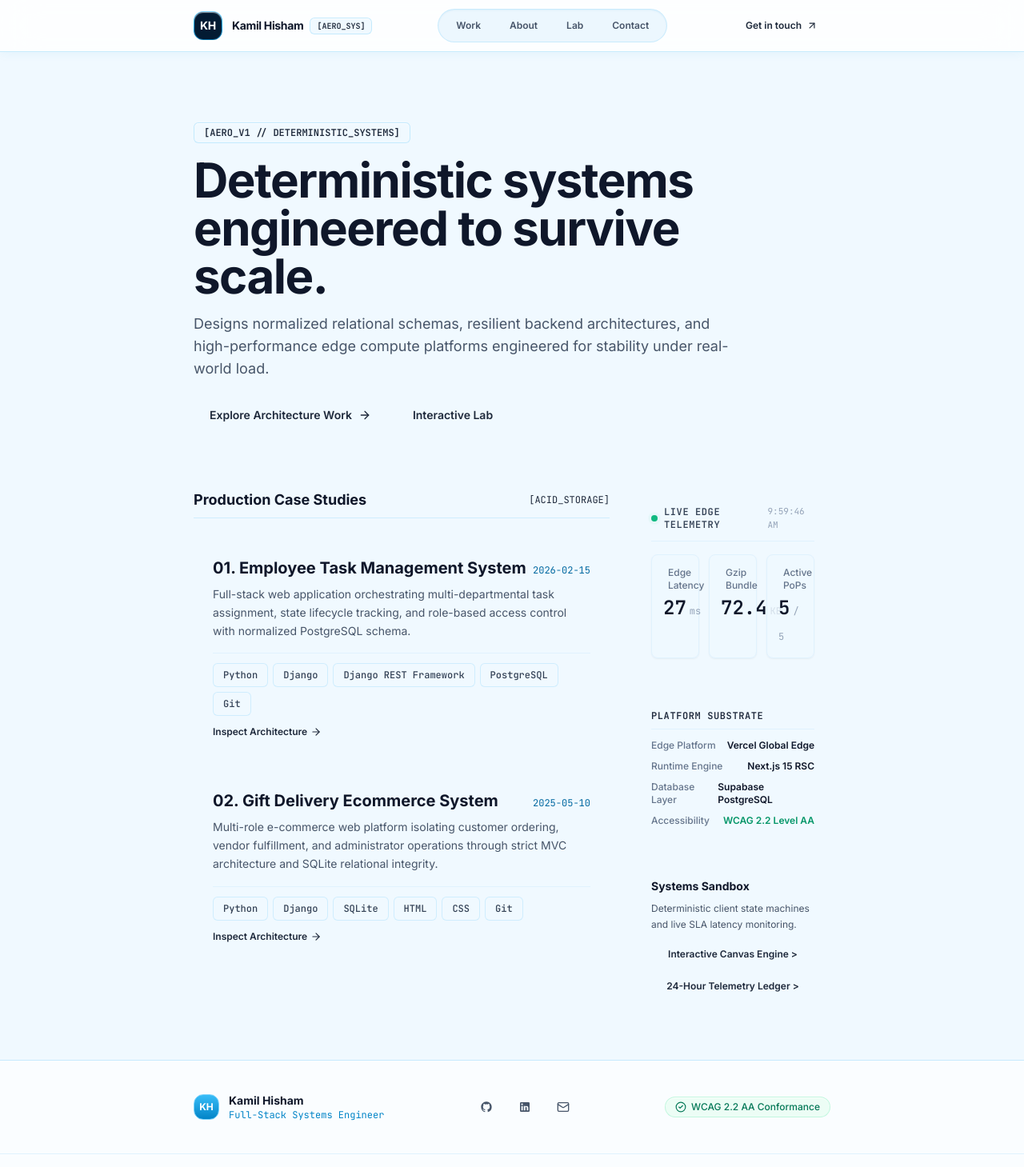
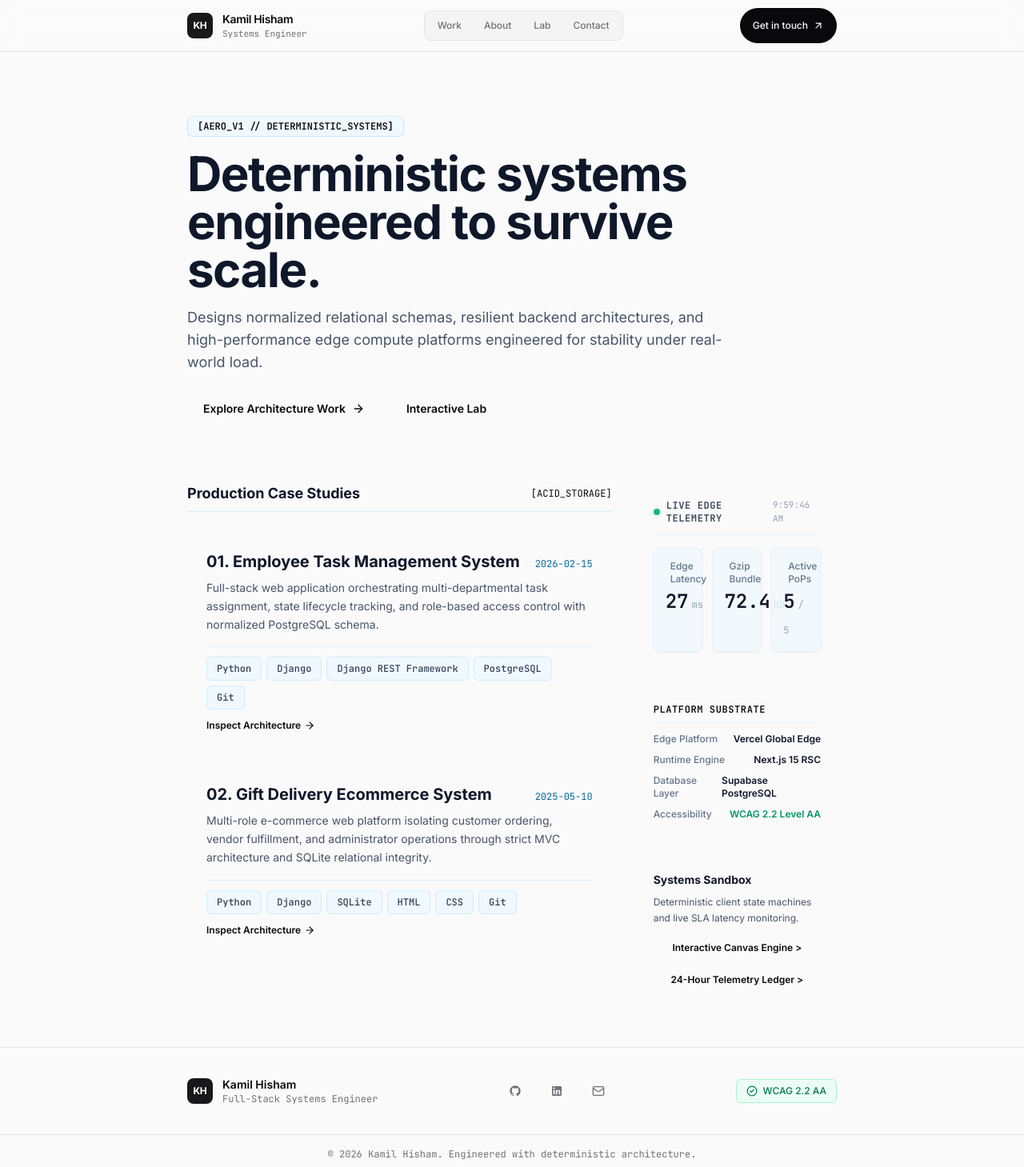
Before and after one commit to kamilhisham3124/PRJCT-personal, a Next.js app: page / in a window 1280 px wide. Shown: the top 1459 px of the page at 80% size. Built offline with nearby package versions, Linux system fonts and the light colour scheme.

Commit message:
feat(shell): redesign layout, header navigation, and footer for LinkHunt style

```diff
--- a/src/app/layout.tsx
+++ b/src/app/layout.tsx
@@ -22,16 +22,22 @@ export default function RootLayout({
   children: React.ReactNode;
 }) {
   return (
-    <html lang="en">
-      <body className="flex flex-col min-h-screen bg-[#F0F9FF] dark:bg-[#031B33] text-slate-800 dark:text-slate-100 antialiased aero-ambient selection:bg-sky-500 selection:text-white">
+    <html lang="en" suppressHydrationWarning>
+      <body
+        suppressHydrationWarning
+        className="flex flex-col min-h-screen bg-[var(--surface-primary)] text-[var(--text-primary)] antialiased selection:bg-zinc-800 selection:text-white dark:selection:bg-zinc-200 dark:selection:text-zinc-900"
+      >
         <a
           href="#main-content"
-          className="sr-only focus:not-sr-only focus:fixed focus:top-3 focus:left-3 focus:z-50 focus:px-4 focus:py-2 focus:bg-sky-600 focus:text-white focus:text-xs focus:font-semibold focus:rounded-full shadow-lg"
+          className="sr-only focus:not-sr-only focus:fixed focus:top-3 focus:left-3 focus:z-50 focus:px-4 focus:py-2 focus:bg-zinc-900 focus:text-white dark:focus:bg-zinc-100 dark:focus:text-zinc-900 focus:text-xs focus:font-semibold focus:rounded-full shadow-lg min-h-[44px] inline-flex items-center"
         >
           Skip to main content
         </a>
         <Header />
-        <main id="main-content" className="flex-1 max-w-dense w-full mx-auto px-4 md:px-8 py-8 md:py-14">
+        <main
+          id="main-content"
+          className="flex-1 max-w-dense w-full mx-auto px-4 sm:px-6 py-8 sm:py-12"
+        >
           {children}
         </main>
         <Footer />
--- a/src/components/shared/Footer.tsx
+++ b/src/components/shared/Footer.tsx
@@ -20,29 +20,29 @@ function LinkedinIcon({ className = "w-4 h-4" }: { className?: string }) {
 
 export function Footer() {
   return (
-    <footer className="w-full border-t border-sky-200/80 dark:border-sky-900/60 bg-white/70 dark:bg-[#021426]/80 mt-auto transition-colors">
-      <div className="max-w-dense mx-auto px-4 md:px-8 py-10 flex flex-col md:flex-row justify-between items-center gap-6">
-        <div className="flex flex-col sm:flex-row items-center gap-3 text-center sm:text-left">
-          <div className="w-8 h-8 rounded-xl bg-gradient-to-b from-sky-400 to-sky-600 border border-sky-300 flex items-center justify-center text-white font-extrabold text-xs shadow-aero-glass">
+    <footer className="w-full border-t border-[var(--border-structural)] bg-[var(--surface-primary)] mt-auto transition-colors">
+      <div className="max-w-dense mx-auto px-4 sm:px-6 py-8 flex flex-col md:flex-row justify-between items-center gap-6">
+        <div className="flex items-center gap-3">
+          <div className="w-8 h-8 rounded-lg bg-zinc-900 text-white dark:bg-zinc-100 dark:text-zinc-900 flex items-center justify-center font-bold text-xs tracking-tight">
             KH
           </div>
           <div>
-            <div className="font-display font-bold text-sm text-slate-900 dark:text-white">
+            <div className="font-semibold text-sm text-[var(--text-primary)]">
               Kamil Hisham
             </div>
-            <div className="text-xs font-mono text-sky-600 dark:text-sky-300">
+            <div className="text-xs font-mono text-[var(--text-secondary)]">
               Full-Stack Systems Engineer
             </div>
           </div>
         </div>
 
-        <div className="flex items-center gap-4 text-sm text-slate-600 dark:text-sky-200">
+        <div className="flex items-center gap-2">
           <a
             href="https://github.com/kamilhisham3124"
             target="_blank"
             rel="noopener noreferrer"
             aria-label="GitHub Profile"
-            className="p-2 rounded-full hover:bg-sky-100 dark:hover:bg-sky-900/60 hover:text-sky-600 transition-all"
+            className="w-11 h-11 inline-flex items-center justify-center rounded-lg text-[var(--text-secondary)] hover:text-[var(--text-primary)] hover:bg-[var(--surface-secondary)] transition-colors"
           >
             <GithubIcon className="w-4 h-4" />
           </a>
@@ -51,14 +51,14 @@ export function Footer() {
             target="_blank"
             rel="noopener noreferrer"
             aria-label="LinkedIn Profile"
-            className="p-2 rounded-full hover:bg-sky-100 dark:hover:bg-sky-900/60 hover:text-sky-600 transition-all"
+            className="w-11 h-11 inline-flex items-center justify-center rounded-lg text-[var(--text-secondary)] hover:text-[var(--text-primary)] hover:bg-[var(--surface-secondary)] transition-colors"
           >
             <LinkedinIcon className="w-4 h-4" />
           </a>
           <a
             href="mailto:kamil.hisham3124@gmail.com"
             aria-label="Email Address"
-            className="p-2 rounded-full hover:bg-sky-100 dark:hover:bg-sky-900/60 hover:text-sky-600 transition-all"
+            className="w-11 h-11 inline-flex items-center justify-center rounded-lg text-[var(--text-secondary)] hover:text-[var(--text-primary)] hover:bg-[var(--surface-secondary)] transition-colors"
           >
             <Mail className="w-4 h-4" />
           </a>
@@ -67,15 +67,15 @@ export function Footer() {
         <div className="flex items-center gap-3">
           <Link
             href="/about"
-            className="inline-flex items-center gap-1.5 px-3 py-1 rounded-full text-xs font-medium bg-emerald-50 dark:bg-emerald-950/50 text-emerald-700 dark:text-emerald-300 border border-emerald-200/60 dark:border-emerald-800/60 shadow-[inset_0_1px_0_rgba(255,255,255,0.8)]"
+            className="inline-flex items-center gap-1.5 px-3 py-1.5 rounded-md text-xs font-medium bg-emerald-50 dark:bg-emerald-950/40 text-emerald-700 dark:text-emerald-300 border border-emerald-200 dark:border-emerald-800/60"
           >
             <CheckCircle2 className="w-3.5 h-3.5" />
-            <span>WCAG 2.2 AA Conformance</span>
+            <span>WCAG 2.2 AA</span>
           </Link>
         </div>
       </div>
-      <div className="border-t border-sky-100 dark:border-sky-950 py-4 text-center text-xs font-mono text-slate-400">
-        (c) {new Date().getFullYear()} Kamil Hisham. Engineered with deterministic Frutiger Aero architecture.
+      <div className="border-t border-[var(--border-structural)] py-4 text-center text-xs font-mono text-[var(--text-secondary)]" suppressHydrationWarning>
+        &copy; {new Date().getFullYear()} Kamil Hisham. Engineered with deterministic architecture.
       </div>
     </footer>
   );
--- a/src/components/shared/Header.tsx
+++ b/src/components/shared/Header.tsx
@@ -17,31 +17,27 @@ export function Header() {
   const [isOpen, setIsOpen] = useState(false);
 
   return (
-    <header className="sticky top-0 z-50 w-full border-b border-sky-200/80 dark:border-sky-900/60 bg-white/85 dark:bg-[#031B33]/85 backdrop-blur-xl transition-colors shadow-[0_2px_12px_rgba(2,132,199,0.06)]">
-      <div className="max-w-dense mx-auto px-4 md:px-8 h-16 flex items-center justify-between">
-        <Link href="/" className="flex items-center gap-3 group">
-          <div className="w-9 h-9 rounded-xl bg-gradient-to-b from-sky-300 via-sky-500 to-sky-700 p-[1px] shadow-aero-glass transition-all group-hover:scale-105">
-            <div className="w-full h-full bg-[#031B33] rounded-[11px] flex items-center justify-center text-white font-extrabold text-sm font-display tracking-tight shadow-[inset_0_1px_1px_rgba(255,255,255,0.6)]">
+    <header className="sticky top-0 z-50 w-full border-b border-[var(--border-structural)] bg-[var(--surface-primary)]/80 backdrop-blur-md transition-colors">
+      <div className="max-w-dense mx-auto px-4 sm:px-6 h-16 flex items-center justify-between">
+        <Link href="/" className="flex items-center gap-3 group min-h-[44px] py-1">
+          <div className="w-8 h-8 rounded-lg bg-zinc-900 text-white dark:bg-zinc-100 dark:text-zinc-900 flex items-center justify-center font-bold text-xs tracking-tight transition-transform group-hover:scale-105">
             KH
           </div>
-          </div>
           <div className="flex flex-col">
-            <div className="flex items-center gap-2">
-              <span className="font-display font-bold text-sm tracking-tight text-slate-900 dark:text-white group-hover:text-aero-sky transition-colors">
+            <span className="font-semibold text-sm tracking-tight text-[var(--text-primary)]">
               Kamil Hisham
             </span>
-              <span className="hidden sm:inline-flex items-center px-2 py-0.5 rounded-md text-[10px] font-mono font-semibold bg-sky-50 dark:bg-sky-950/60 text-aero-sky dark:text-sky-300 border border-sky-200/80 dark:border-sky-800/60 shadow-[inset_0_1px_0_rgba(255,255,255,0.8)]">
-                [AERO_SYS]
+            <span className="text-[11px] font-mono text-[var(--text-secondary)]">
+              Systems Engineer
             </span>
-            </div>
           </div>
         </Link>
 
-        {/* HyperUI-Style Aero Tab Navigation */}
+        {/* LinkHunt Minimal Navigation Bar */}
         <nav
           role="navigation"
           aria-label="Main navigation"
-          className="hidden md:flex items-center gap-1 bg-sky-100/60 dark:bg-sky-950/40 p-1.5 rounded-full border border-sky-200/70 dark:border-sky-800/60 shadow-[inset_0_1px_2px_rgba(2,132,199,0.08)]"
+          className="hidden md:flex items-center gap-1 bg-[var(--surface-secondary)] p-1 rounded-lg border border-[var(--border-structural)]"
         >
           {NAV_ITEMS.map((item) => {
             const isCurrent =
@@ -52,10 +48,10 @@ export function Header() {
                 key={item.path}
                 href={item.path}
                 aria-current={isCurrent ? "page" : undefined}
-                className={`px-4 py-1.5 text-xs font-semibold rounded-full transition-all duration-200 ${
+                className={`px-3 py-1.5 text-xs font-medium rounded-md transition-colors ${
                   isCurrent
-                    ? "aero-btn-primary shadow-sm"
-                    : "text-slate-600 dark:text-sky-200 hover:text-sky-600 dark:hover:text-white"
+                    ? "bg-[var(--surface-elevated)] text-[var(--text-primary)] shadow-sm font-semibold"
+                    : "text-[var(--text-secondary)] hover:text-[var(--text-primary)]"
                 }`}
               >
                 {item.label}
@@ -68,7 +64,7 @@ export function Header() {
         <div className="hidden sm:flex items-center gap-3">
           <Link
             href="/contact"
-            className="inline-flex items-center gap-1.5 px-4 py-2 rounded-full text-xs font-semibold aero-btn-primary group"
+            className="inline-flex items-center gap-1.5 px-4 py-2 rounded-full text-xs font-medium linkhunt-btn-primary min-h-[44px] group"
           >
             <span>Get in touch</span>
             <ArrowUpRight className="w-3.5 h-3.5 group-hover:translate-x-0.5 group-hover:-translate-y-0.5 transition-transform" />
@@ -83,7 +79,7 @@ export function Header() {
             aria-controls="mobile-nav"
             aria-label="Toggle navigation menu"
             onClick={() => setIsOpen(!isOpen)}
-            className="p-2 rounded-xl border border-sky-200 dark:border-sky-800 text-slate-700 dark:text-slate-300 hover:bg-sky-50 dark:hover:bg-sky-950 transition-colors"
+            className="p-2.5 min-w-[44px] min-h-[44px] inline-flex items-center justify-center rounded-lg border border-[var(--border-structural)] text-[var(--text-primary)] hover:bg-[var(--surface-secondary)] transition-colors"
           >
             {isOpen ? <X className="w-5 h-5" /> : <Menu className="w-5 h-5" />}
           </button>
@@ -96,25 +92,38 @@ export function Header() {
           id="mobile-nav"
           role="navigation"
           aria-label="Mobile navigation"
-          className="md:hidden border-t border-sky-200 dark:border-sky-800 bg-white/95 dark:bg-[#031B33]/95 p-4 flex flex-col gap-2 shadow-lg"
+          className="md:hidden border-t border-[var(--border-structural)] bg-[var(--surface-primary)] p-4 flex flex-col gap-2"
         >
-          {NAV_ITEMS.map((item) => (
+          {NAV_ITEMS.map((item) => {
+            const isCurrent =
+              pathname === item.path ||
+              (item.path !== "/" && pathname.startsWith(item.path));
+            return (
               <Link
                 key={item.path}
                 href={item.path}
                 onClick={() => setIsOpen(false)}
-              className="p-3 rounded-xl font-medium text-sm text-slate-800 dark:text-slate-200 hover:bg-sky-50 dark:hover:bg-sky-900/50 transition-colors"
+                aria-current={isCurrent ? "page" : undefined}
+                className={`px-3 py-2.5 min-h-[44px] flex items-center text-sm font-medium rounded-lg transition-colors ${
+                  isCurrent
+                    ? "bg-[var(--surface-secondary)] text-[var(--text-primary)] font-semibold"
+                    : "text-[var(--text-secondary)] hover:text-[var(--text-primary)] hover:bg-[var(--surface-secondary)]"
+                }`}
               >
                 {item.label}
               </Link>
-          ))}
+            );
+          })}
+          <div className="pt-2 border-t border-[var(--border-structural)] mt-2">
             <Link
               href="/contact"
               onClick={() => setIsOpen(false)}
-            className="mt-2 p-3 text-center rounded-xl font-semibold text-sm aero-btn-primary"
+              className="w-full inline-flex items-center justify-center gap-1.5 px-4 py-2.5 rounded-full text-xs font-medium linkhunt-btn-primary min-h-[44px]"
             >
-            Get in touch
+              <span>Get in touch</span>
+              <ArrowUpRight className="w-3.5 h-3.5" />
             </Link>
+          </div>
         </nav>
       )}
     </header>
```
Lines whose indentation alone changed are shown as unchanged.
